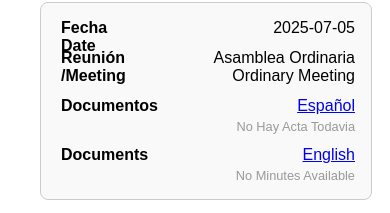
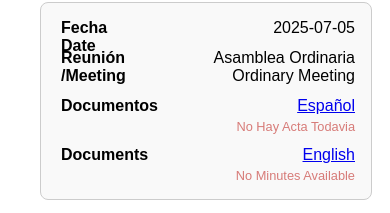
Before and after one commit to grdino/isla-trapani, a Next.js app: page /owners in a window 390 px wide. Shown: the part 548-761 px from the top of the page. Built offline with nearby package versions, Linux system fonts and the light colour scheme; sample sign-in values are in the browser's storage.

Commit message:
Update globals.css

```diff
--- a/styles/globals.css
+++ b/styles/globals.css
@@ -17,13 +17,13 @@ main {
 }
 .no-hay-text {
   font-size: 0.9em;
-  color: #666;
+  color: #b94a48; /* muted red */
   margin-top: 4px; /* space under the link */
 }
 
 @media screen and (max-width: 768px) {
   .no-hay-text {
     font-size: 0.8em;
-    color: #999;
+    color: #d77b78; /* softer muted red for mobile */
   }
 }
```
